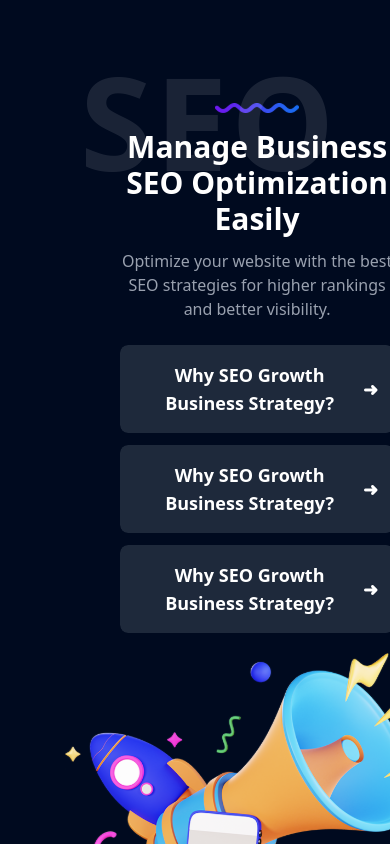
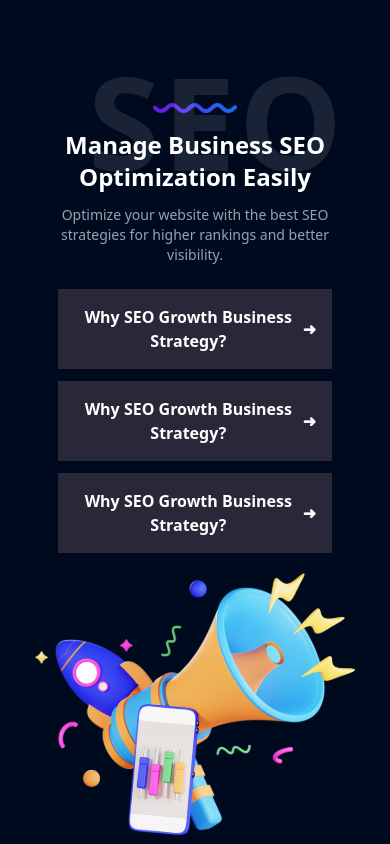
Before and after one commit to Ajnastk/SDEC, a React (Vite) app: page / in a window 390 px wide. Shown: the part 4500-5344 px from the top of the page. Built offline with nearby package versions, Linux system fonts and the light colour scheme.

Commit message:
seo componet creeated succefully, responsive compleated

```diff
--- a/src/components/Seo.jsx
+++ b/src/components/Seo.jsx
@@ -9,37 +9,42 @@ const Seo = () => {
     setOpenIndex(openIndex === index ? null : index);
   };
   return (
-    <div className="flex flex-col w-[90%]  lg:flex-row ml-20 lg:items-start gap-5 px-6 py-12 bg-[#000A1F] text-white">
+    <div className="flex flex-col w-[90%] mx-auto lg:flex-row lg:ml-20 lg:items-start gap-5 px-6 py-12 bg-[#000A1F] text-white">
       {/* Left Section */}
       <div className="lg:w-1/2 text-center lg:text-left">
         <div className="relative">
-          <h1 className="absolute top-0 mt-[-80px] left-[-40px] font-extrabold text-[130px] text-white opacity-10 tracking-wide">
+            {/* Desktop view */}
+          <h1 className="absolute top-0 mt-[-80px] left-[-40px] font-extrabold text-[130px] text-white opacity-10 tracking-wide hidden lg:block">
+            {seo.backgroundHeading}
+          </h1>
+            {/* Mobile view */}
+          <h1 className="absolute top-0 mt-[-80px] left-[30px] font-extrabold text-[130px] text-white opacity-10 tracking-wide lg:hidden">
             {seo.backgroundHeading}
           </h1>
         </div>
 
         <img src={seo.underLine} alt="" className="mx-auto lg:mx-0" />
-        <h2 className="text-3xl font-bold mt-4">{seo.titile}</h2>
-        <p className="text-gray-400 mt-3">{seo.description} </p>
+        <h2 className="text-2xl lg:text-3xl font-bold mt-4">{seo.titile}</h2>
+        <p className="text-gray-400 mt-3 text-sm lg:text-base">{seo.description} </p>
         <div className="mt-6 space-y-4">
           {/* Accordion */}
           <div className="mt-6 space-y-3">
             {seo.questions.map((item, index) => (
-              <div key={index} className="rounded-lg overflow-hidden">
+              <div key={index} className="w-full lg:w-[90%] overflow-hidden">
                 <button
-                  className={`w-full flex justify-between items-center p-4 text-white text-lg font-semibold rounded-lg
+                  className={`w-full flex justify-between items-center p-4 text-white text-base lg:text-lg font-semibold
                 transition-all duration-300 ${
-                  openIndex === index ? "bg-[#3b3b3b]" : "bg-[#1E293B]"
+                  openIndex === index ? "bg-[#232331]" : "bg-[#292738]"
                 }`}
                   onClick={() => toggleAccordion(index)}
                 >
                   {item.question}
                   <span className="transition-transform duration-300">
-                    {openIndex === index ? "▼" : "➜"}
+                    {openIndex === index ? "⬇︎" : "➜"}
                   </span>
                 </button>
                 {openIndex === index && (
-                  <div className="p-4 bg-[#3b3b3b] text-gray-300">
+                  <div className="border-2 border-[#232331] border-t-[#6D18EF] p-4 bg-[#232331] text-gray-300 text-sm lg:text-base">
                     {item.answer}
                   </div>
                 )}
@@ -51,7 +56,7 @@ const Seo = () => {
 
       {/* Right Section */}
       <div className="lg:w-1/2 flex justify-center">
-        <img src={seo.seoImage} alt="SEO Optimization" className="max-w-sm" />
+        <img src={seo.seoImage} alt="SEO Optimization" className="max-w-xs lg:max-w-sm" />
       </div>
     </div>
   );
```
